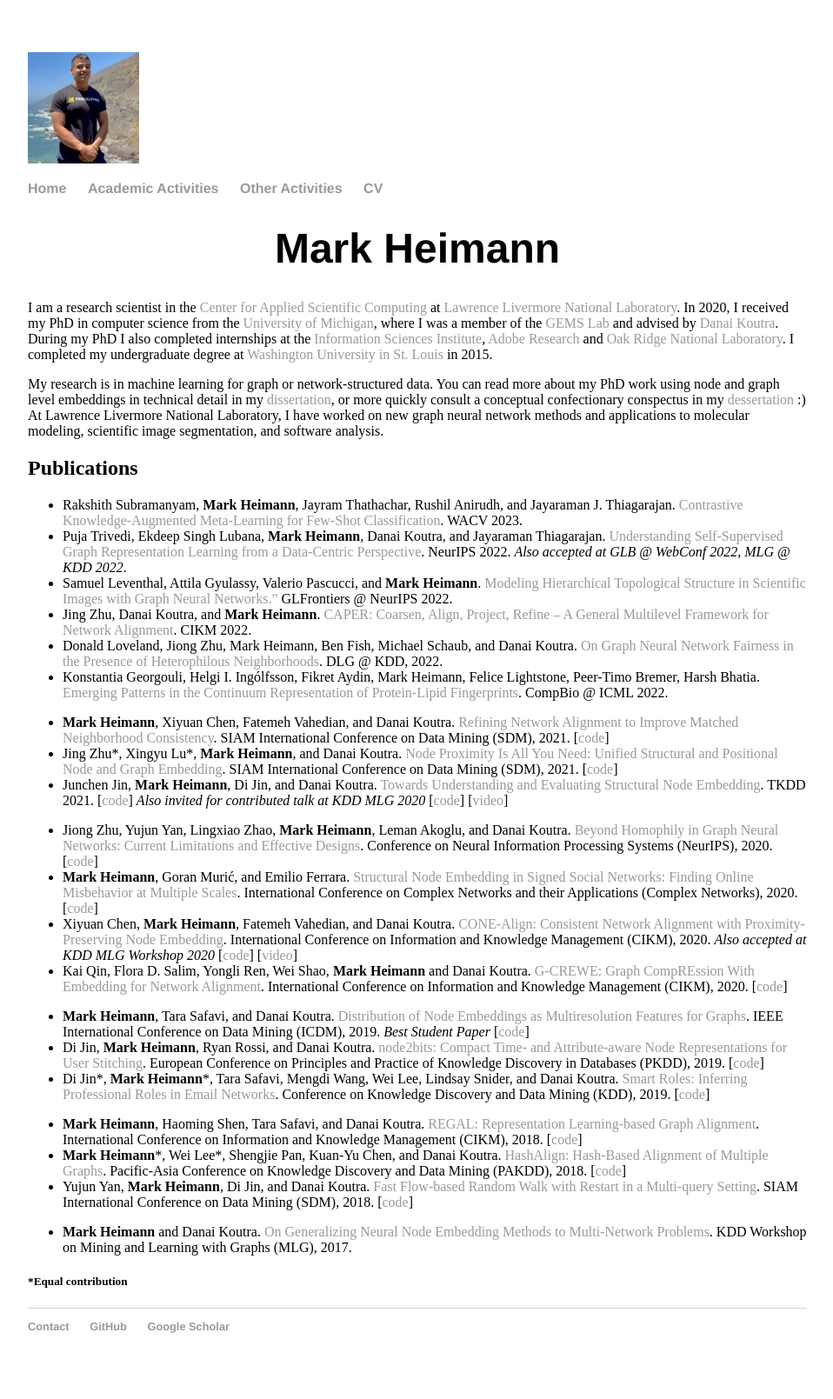
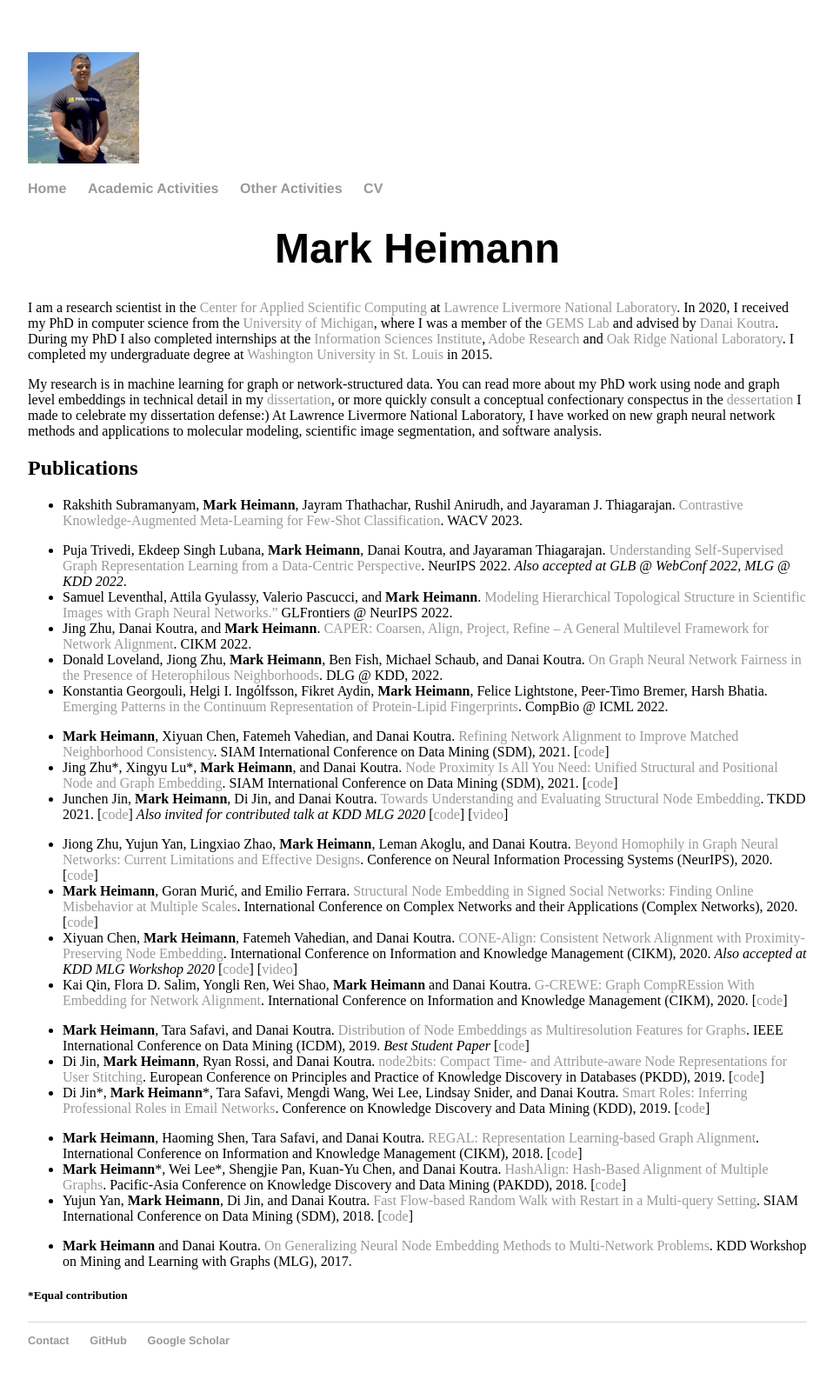
Before and after one commit to markheimann/markheimann.github.io, a Jekyll site: the page built from index.html, in a window 1280 px wide. Shown: the whole page at 87% size, without its empty margins (160-1118 px from the left). Built offline with Jekyll 4.4.1, drawn with Linux system fonts in a browser that asks for light colours.

Commit message:
fix a few formatting things on index

```diff
--- a/index.html
+++ b/index.html
@@ -8,7 +8,7 @@ title: Mark Heimann
   </p>
 
 <p>
-    My research is in machine learning for graph or network-structured data.  You can read more about my PhD work using node and graph level embeddings in technical detail in my <a href="papers/20Thesis.pdf">dissertation</a>, or more quickly consult a conceptual confectionary conspectus in my <a href="assets/project_figs/dessertation.png">dessertation</a> :)  At Lawrence Livermore National Laboratory, I have worked on new graph neural network methods and applications to molecular modeling, scientific image segmentation, and software analysis.
+    My research is in machine learning for graph or network-structured data.  You can read more about my PhD work using node and graph level embeddings in technical detail in my <a href="papers/20Thesis.pdf">dissertation</a>, or more quickly consult a conceptual confectionary conspectus in the <a href="assets/project_figs/dessertation.png">dessertation</a> I made to celebrate my dissertation defense:)  At Lawrence Livermore National Laboratory, I have worked on new graph neural network methods and applications to molecular modeling, scientific image segmentation, and software analysis.
 
 </p>
 
@@ -16,11 +16,14 @@ title: Mark Heimann
 <div class="blurb">
 <ul>
   <li>Rakshith Subramanyam, <b>Mark Heimann</b>, Jayram Thathachar, Rushil Anirudh, and Jayaraman J. Thiagarajan. <a href="https://arxiv.org/pdf/2207.12346.pdf">Contrastive Knowledge-Augmented Meta-Learning for Few-Shot Classification</a>. WACV 2023.
+ </ul>
+
+ <ul>
   <li> Puja Trivedi, Ekdeep Singh Lubana, <b>Mark Heimann</b>, Danai Koutra, and Jayaraman Thiagarajan. <a href="https://arxiv.org/pdf/2208.02810.pdf">Understanding Self-Supervised Graph Representation Learning from a Data-Centric Perspective</a>. NeurIPS 2022. <em>Also accepted at GLB @ WebConf 2022, MLG @ KDD 2022</em>.
   <li> Samuel Leventhal, Attila Gyulassy, Valerio Pascucci, and <b>Mark Heimann</b>. <a href="markheimann.github.io">Modeling Hierarchical Topological Structure in Scientific Images with Graph Neural Networks.”</a> GLFrontiers @ NeurIPS 2022.
   <li> Jing Zhu, Danai Koutra, and <b>Mark Heimann</b>. <a href="https://arxiv.org/pdf/2208.10682.pdf">CAPER: Coarsen, Align, Project, Refine – A General Multilevel Framework for Network Alignment</a>. CIKM 2022.
-  <li> Donald Loveland, Jiong Zhu, Mark Heimann, Ben Fish, Michael Schaub, and Danai Koutra. <a href="https://arxiv.org/pdf/2207.04376.pdf">On Graph Neural Network Fairness in the Presence of Heterophilous Neighborhoods</a>. DLG @ KDD, 2022.
-  <li> Konstantia Georgouli, Helgi I. Ingólfsson, Fikret Aydin, Mark Heimann, Felice Lightstone, Peer-Timo Bremer, Harsh Bhatia. <a href="https://arxiv.org/pdf/2207.04333.pdf">Emerging Patterns in the Continuum Representation of Protein-Lipid Fingerprints</a>. CompBio @ ICML 2022.
+  <li> Donald Loveland, Jiong Zhu, <b>Mark Heimann</b>, Ben Fish, Michael Schaub, and Danai Koutra. <a href="https://arxiv.org/pdf/2207.04376.pdf">On Graph Neural Network Fairness in the Presence of Heterophilous Neighborhoods</a>. DLG @ KDD, 2022.
+  <li> Konstantia Georgouli, Helgi I. Ingólfsson, Fikret Aydin, <b>Mark Heimann</b>, Felice Lightstone, Peer-Timo Bremer, Harsh Bhatia. <a href="https://arxiv.org/pdf/2207.04333.pdf">Emerging Patterns in the Continuum Representation of Protein-Lipid Fingerprints</a>. CompBio @ ICML 2022.
 
 </ul>
 
```
